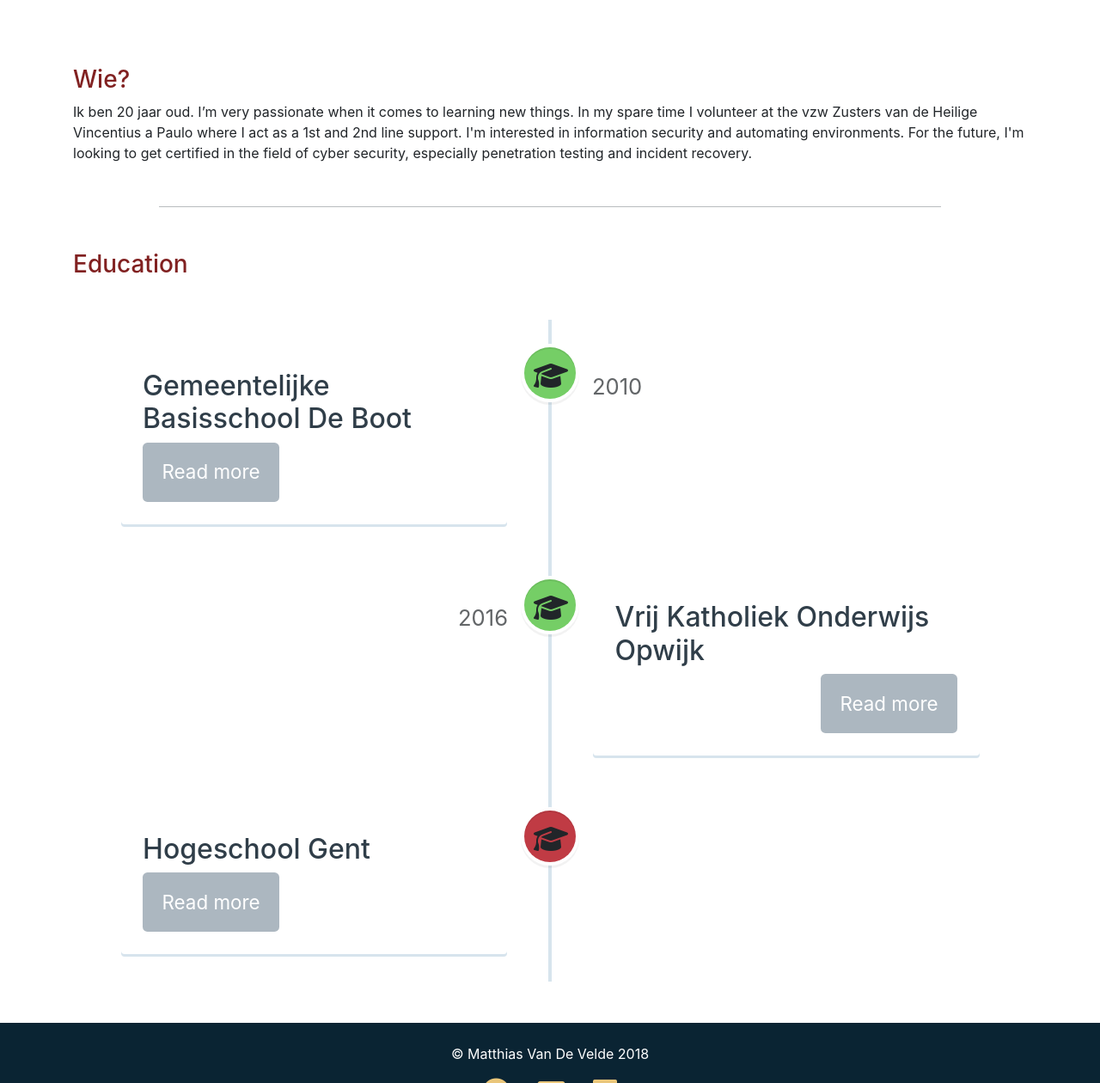
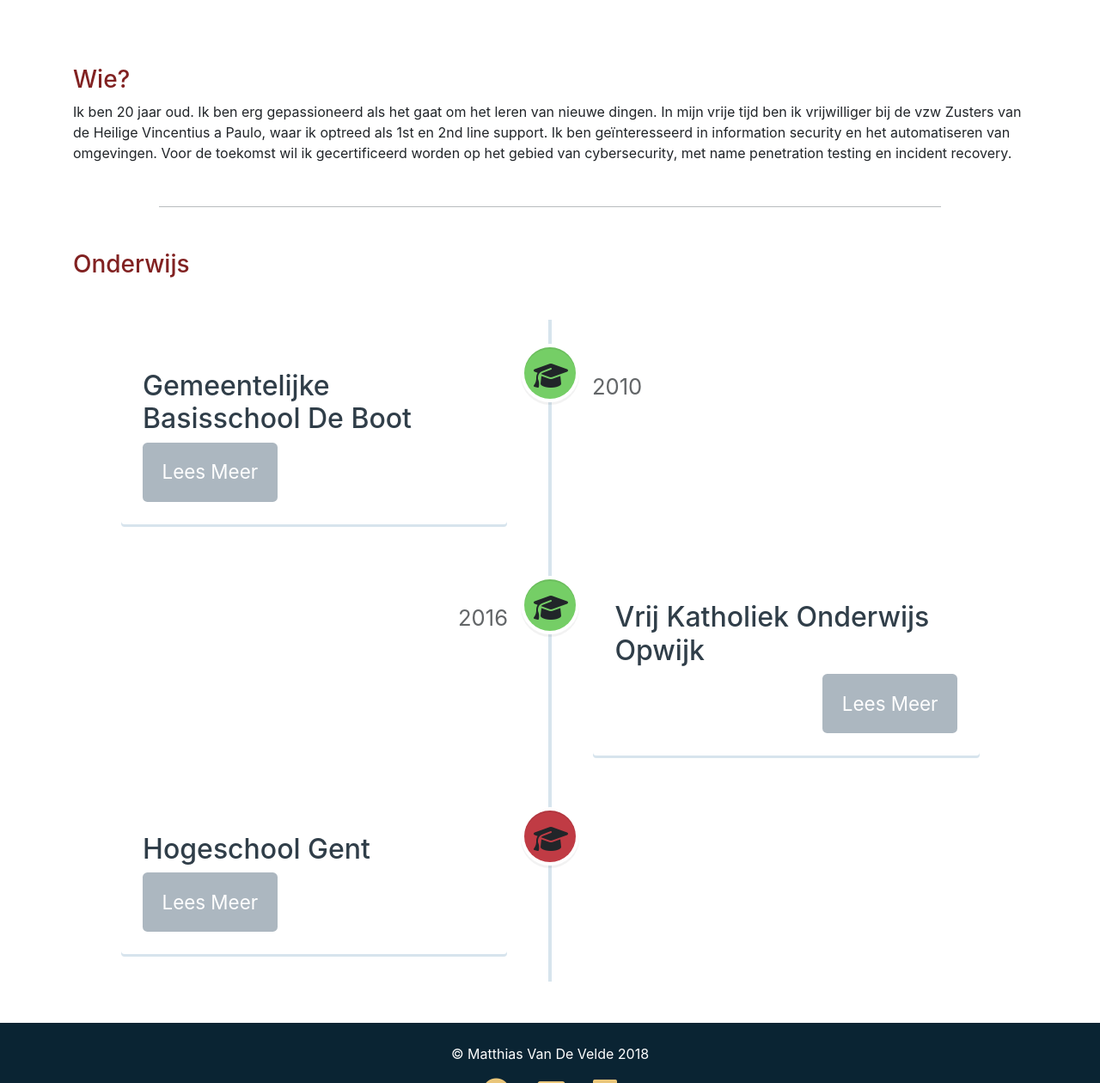
Before and after one commit to JokeBergmans/fpkmatthi.github.io, a Jekyll site: the page built from nl/about.html, in a window 1280 px wide and 1400 px high, scrolled down 380 px. Shown: the part 140-1400 px from the top of the window at 86% size. Built offline with Jekyll 4.4.1, drawn with Linux system fonts in a browser that asks for light colours; nearby versions of some CDN libraries.

Commit message:
Translated about page and fixed chart.js translations

```diff
--- a/_includes/navbar.html
+++ b/_includes/navbar.html
@@ -14,9 +14,6 @@
         <div class="collapse navbar-collapse" id="navbarSupportedContent">
             <ul class="navbar-nav ml-auto">
                 {% for item in site.data.navigation.navs %}
-                    {% if page.lang != 'en' %}
-
-                    {% endif %}
                     {% if page.title == item.title %}
                         <li class="nav-item active">
                             <a class="nav-link" href="{{ item.url }}">{{ item.title }}</a>
@@ -27,23 +24,6 @@
                         </li>
                     {% endif %}
                 {% endfor %}
-                <!-- <li class="nav-item active">
-                    <a class="nav-link" href="index.html">Home
-                        <span class="sr-only">(current)</span>
-                    </a>
-                </li>
-                <li class="nav-item">
-                    <a class="nav-link" href="italent.html">iTalent</a>
-                </li>
-                <li class="nav-item">
-                    <a class="nav-link" href="projects.html">Projects</a>
-                </li>
-                <li class="nav-item">
-                    <a class="nav-link" href="links.html">Links</a>
-                </li>
-                <li class="nav-item">
-                    <a class="nav-link" href="contact.html">Contact</a>
-                </li> -->
             </ul>
         </div>
     </nav>
--- a/assets/js/chart.js
+++ b/assets/js/chart.js
@@ -1,20 +1,27 @@
 var parentFolder = window.location.href
   .split(window.location.hostname)[1]
-  .split('/')[1];
+  .split('/')[2];
 
-var discTypes = ['Dominant', 'Conscentieus', 'Stabiel', 'Invloed'];
+
+var discTypes = ['Dominant', 'Consc', 'Consciousness', 'Incluence'];
 var mbtiTypesEnergy = ['Extravert', 'Introvert'];
 var mbtiTypesAttention = ['Sensing', 'Intuition'];
 var mbtiTypesDecision = ['Thinking', 'Feeling'];
 var mbtiTypesLiving = ['Judging', 'Perceiving'];
 
+if (parentFolder === 'nl'){
+  discTypes = ['Dominant', 'Conscentieus', 'Stabiel', 'Invloed'];
+  mbtiTypesEnergy = ['Extravert', 'Introvert'];
+  mbtiTypesAttention = ['Aanvoelen', 'Intuïtie'];
+  mbtiTypesDecision = ['Denken', 'Voelen'];
+  mbtiTypesLiving = ['Oordelen', 'Waarnemen'];
+}
 
-
-if (parentFolder === 'en-GB') {
-  discTypes = ['Dominance', 'Conscientiousness', 'Stability', 'Influence'];
-  mbtiTypesEnergy = ['Extravert', 'Introvert'];
-  mbtiTypesAttention = ['Sensing', 'Intuition'];
-  mbtiTypesDecision = ['Thinking', 'Feeling'];
+if (parentFolder == 'fr'){
+  discTypes = ['Dominant', 'Conscience', 'Stabilité', 'Influence'];
+  mbtiTypesEnergy = ['Extraverti', 'Introverti'];
+  mbtiTypesAttention = ['Percevoir', 'Intuition'];
+  mbtiTypesDecision = ['Penser', 'Sentir'];
   mbtiTypesLiving = ['Judging', 'Perceiving'];
 }
 
--- a/nl/about.html
+++ b/nl/about.html
@@ -9,19 +9,17 @@ i18n-link: about
     <article class="container pt-5">
         <h3>Wie?</h3>
         <p>Ik ben
-            <span id="age"></span> jaar oud. I’m very passionate when it comes to learning new things.
-            In my spare time I volunteer at the vzw Zusters van de Heilige Vincentius a Paulo where I act as a 1st and
-            2nd line support.
-            I'm interested in information security and automating environments.
-            For the future, I'm looking to get certified in the field of cyber security, especially penetration testing
-            and incident recovery.
+            <span id="age"></span> jaar oud. Ik ben erg gepassioneerd als het gaat om het leren van nieuwe dingen.
+            In mijn vrije tijd ben ik vrijwilliger bij de vzw Zusters van de Heilige Vincentius a Paulo, waar ik optreed als 1st en 2nd line support.
+            Ik ben geïnteresseerd in information security en het automatiseren van omgevingen.
+            Voor de toekomst wil ik gecertificeerd worden op het gebied van cybersecurity, met name penetration testing en incident recovery.
     </article>
     <div class="container">
         <hr class="featurette-divider">
     </div>
 
     <article class="container">
-        <h3>Education</h3>
+        <h3>Onderwijs</h3>
         <!-- timeline -->
         <section class="cd-timeline js-cd-timeline">
             <div class="cd-timeline__container">
@@ -34,7 +32,7 @@ i18n-link: about
                     <div class="cd-timeline__content js-cd-content">
                         <h2>Gemeentelijke Basisschool De Boot</h2>
                         <!-- <img src="../assets/images/deboot.png" alt="De Boot"> -->
-                        <a href="http://www.gbsdeboot.be/" target="_blank" class="cd-timeline__read-more">Read more</a>
+                        <a href="http://www.gbsdeboot.be/" target="_blank" class="cd-timeline__read-more">Lees Meer</a>
                         <span class="cd-timeline__date">2010</span>
                     </div>
                     <!-- cd-timeline__content -->
@@ -50,7 +48,7 @@ i18n-link: about
                     <div class="cd-timeline__content js-cd-content">
                         <h2>Vrij Katholiek Onderwijs Opwijk</h2>
                         <!-- <img src="../assets/images/vko.png" alt="De Boot"> -->
-                        <a href="http://www.vko.be/" target="_blank" class="cd-timeline__read-more">Read more</a>
+                        <a href="http://www.vko.be/" target="_blank" class="cd-timeline__read-more">Lees Meer</a>
                         <span class="cd-timeline__date">2016</span>
                     </div>
                     <!-- cd-timeline__content -->
@@ -66,7 +64,7 @@ i18n-link: about
                     <div class="cd-timeline__content js-cd-content">
                         <h2>Hogeschool Gent</h2>
                         <!-- <img src="../assets/images/hogent.png" alt="De Boot"> -->
-                        <a href="https://www.hogent.be/" target="_blank" class="cd-timeline__read-more">Read more</a>
+                        <a href="https://www.hogent.be/" target="_blank" class="cd-timeline__read-more">Lees Meer</a>
                     </div>
                     <!-- cd-timeline__content -->
                 </div>
```
Also changed, not shown: 1 other file.
